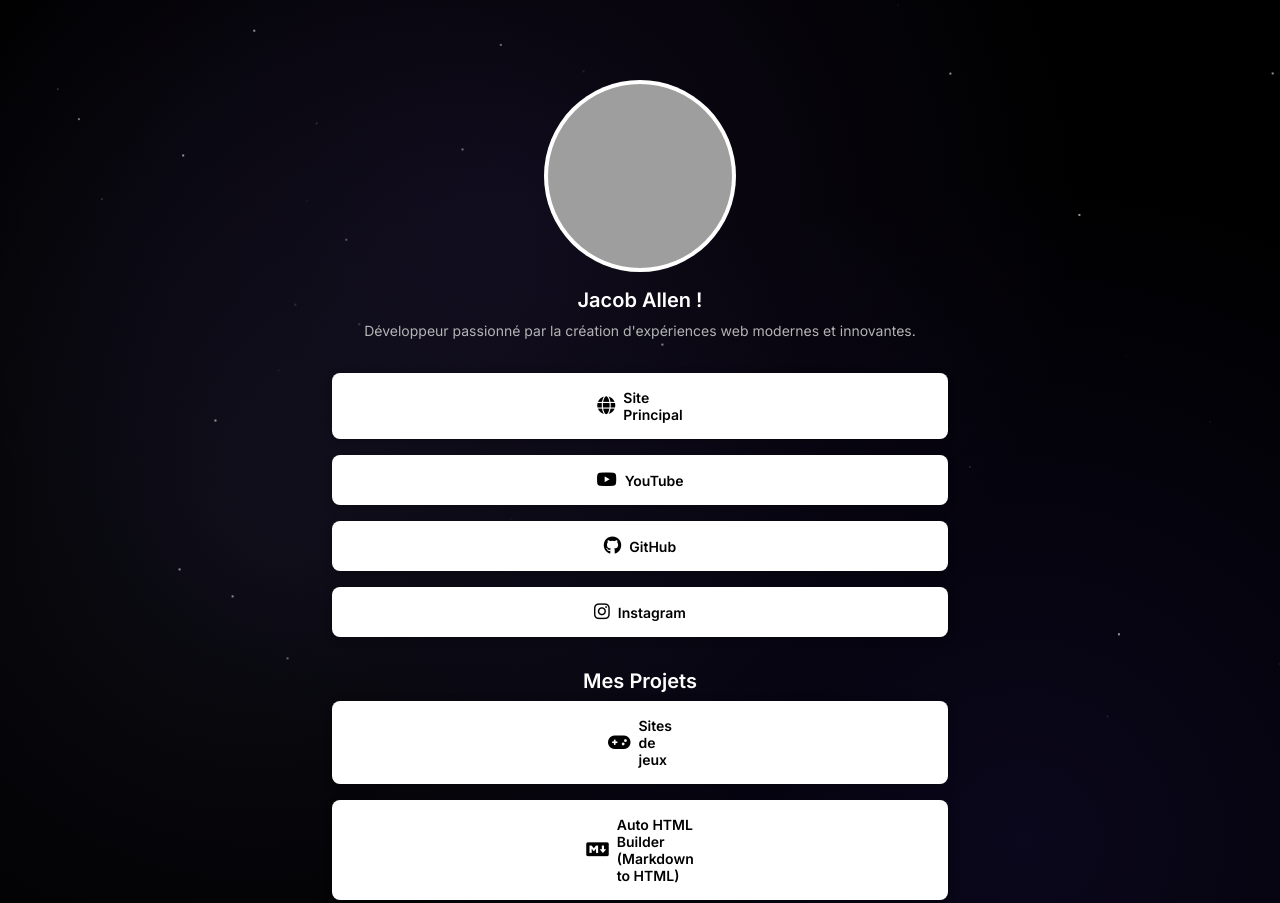
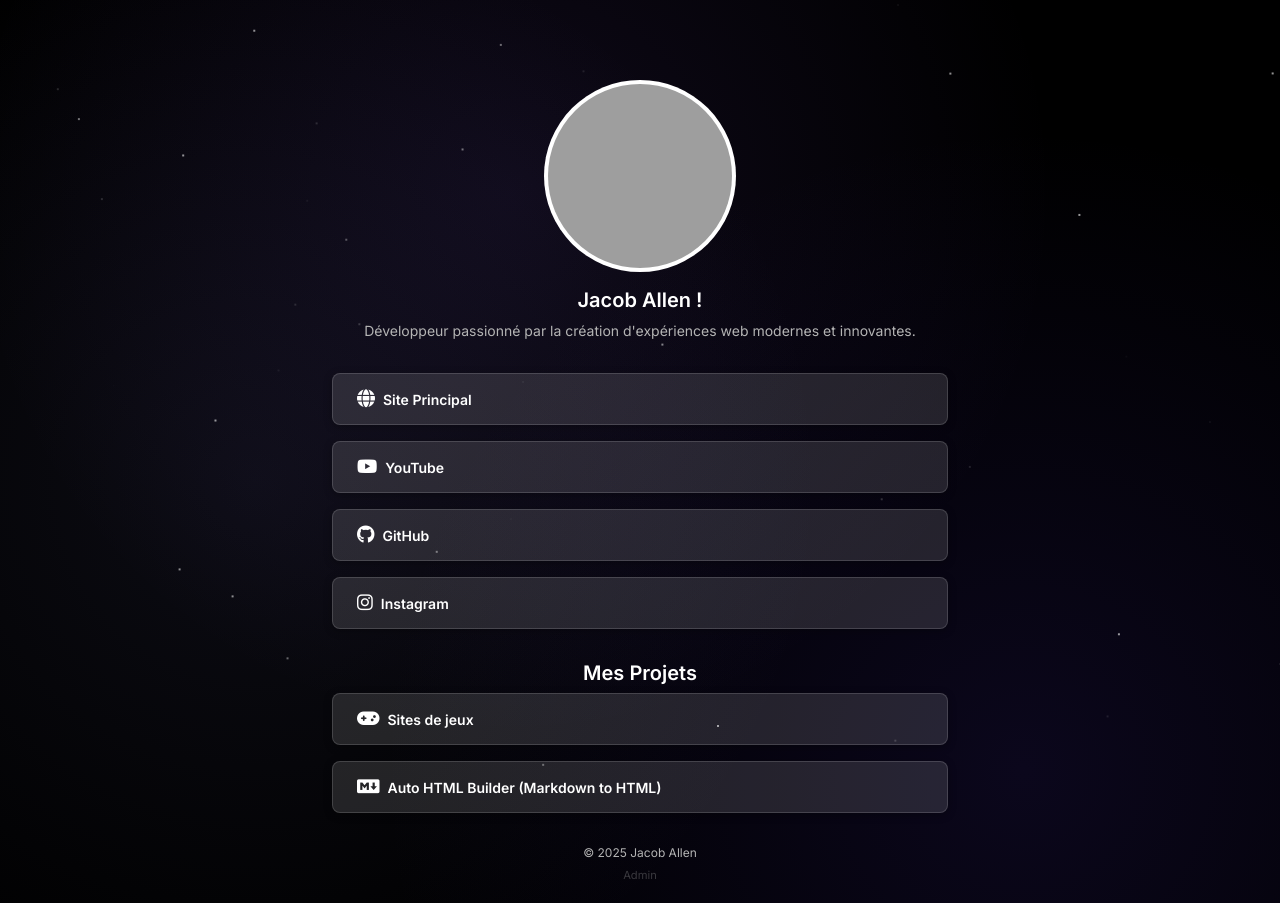
Before and after one commit to Allen-Jacob/personal-website, a plain HTML site: page index.html in a window 1280 px wide. Shown: the top 903 px of the page. Drawn offline with Linux system fonts and the light colour scheme; grey boxes are pictures that could not be loaded.

Commit message:
Refactor button styles for improved aesthetics and consistency

```diff
--- a/styles.css
+++ b/styles.css
@@ -5,9 +5,9 @@
     --bg-space: #000000;
     --text-primary: #ffffff;
     --text-secondary: #b4b4b4;
-    --button-bg: #ffffff;
-    --button-text: #000000;
-    --button-hover: #f0f0f0;
+    --button-bg: rgba(255, 255, 255, 0.12);
+    --button-text: #ffffff;
+    --button-hover: rgba(255, 255, 255, 0.18);
     --border-radius: 8px;
     --transition: all 0.2s ease;
 }
@@ -163,7 +163,7 @@
     gap: 0.5rem;
     padding: 1rem 1.5rem;
     background: var(--button-bg);
-    border: none;
+    border: 1px solid rgba(255, 255, 255, 0.15);
     border-radius: var(--border-radius);
     color: var(--button-text);
     text-decoration: none;
@@ -174,7 +174,8 @@
 }
 
 .link-button:hover {
-    background: linear-gradient(135deg, #f5f5f5 0%, #e8e8e8 100%);
+    background: var(--button-hover);
+    border-color: rgba(255, 255, 255, 0.25);
     transform: scale(1.04);
     box-shadow: 0 4px 16px rgba(0, 0, 0, 0.4);
 }
@@ -189,7 +190,8 @@
 }
 
 .link-button span {
-    flex: 0;
+    flex: 1;
+    text-align: left;
 }
 
 .arrow-icon {
```
